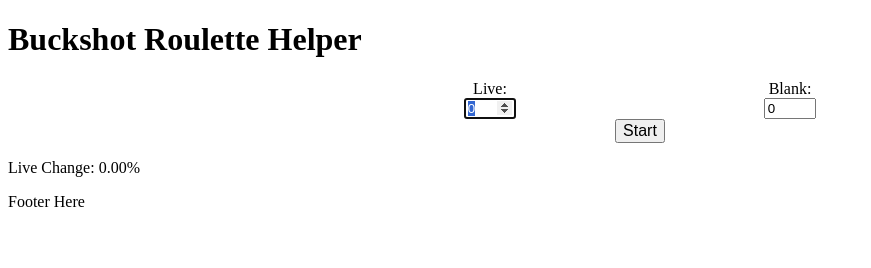
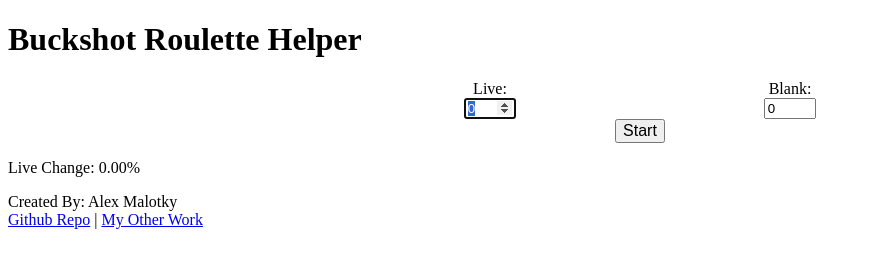
Before and after one commit to Malotkya/BuckshotRouletteHelper, a website built with webpack: page public/index.html in a window 1280 px wide. Shown: the whole page, without its empty margins (0-871 px from the left). Built offline with nearby package versions, Linux system fonts and the light colour scheme; files whose address does not match are found by name.

Commit message:
Updated footer.

```diff
--- a/public/index.html
+++ b/public/index.html
@@ -16,7 +16,9 @@
             </noscript>
         </main>
         <footer>
-            Footer Here
+            Created By: Alex Malotky <br/>
+            <a target="_blank" href="https://github.com/Malotkya/BuckshotRouletteHelper">Github Repo</a> |
+            <a target="_blank" href="https://Alex.Malotky.net/Portfolio">My Other Work</a>
         </footer>
     </body>
 </html>
```
